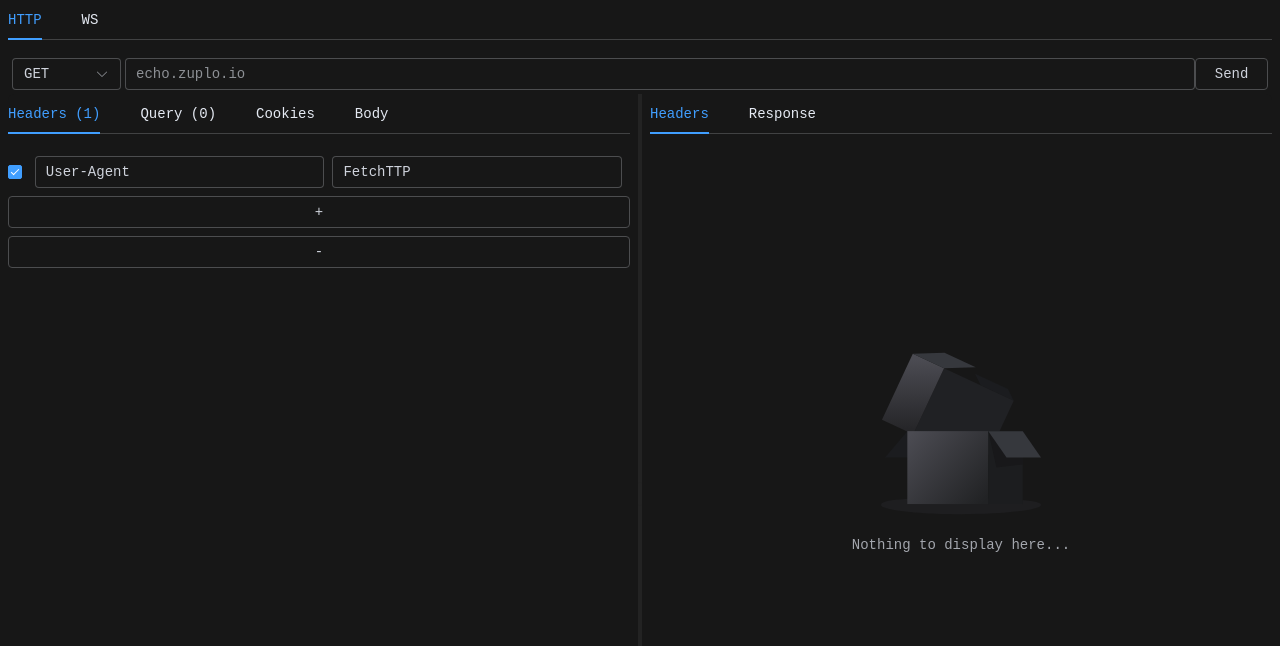
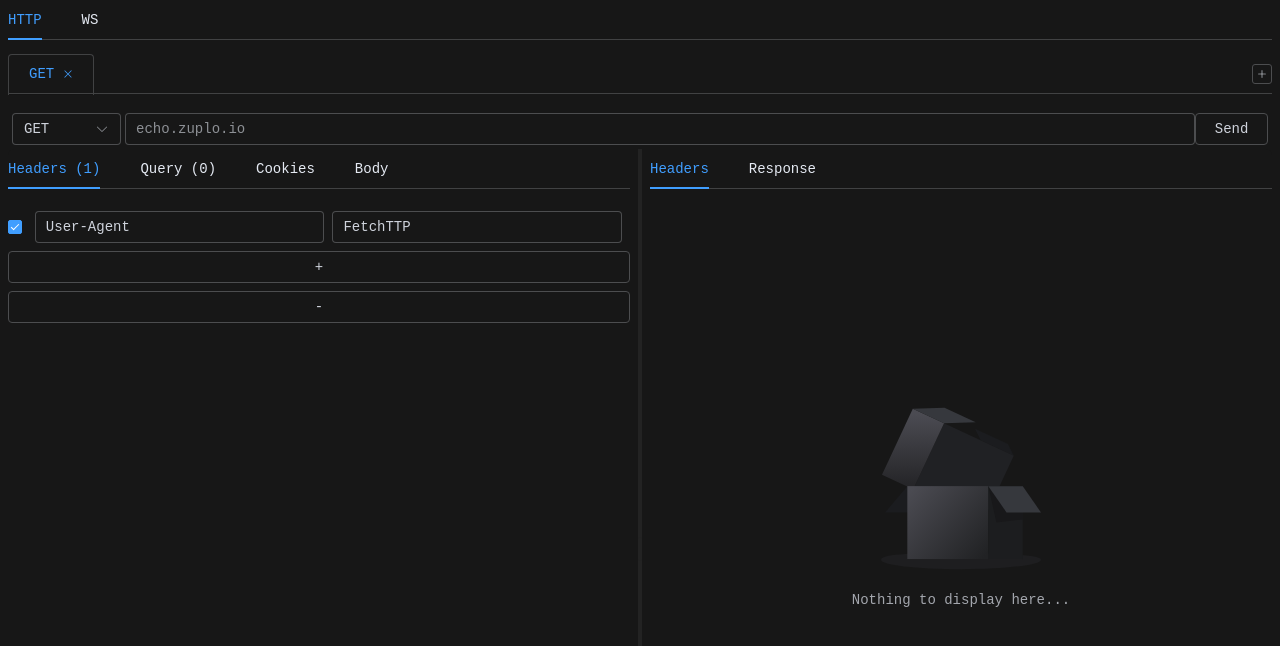
Before and after one commit to lorypelli/FetchTTP, a Vue app in the folder frontend/: page / in a window 1280 px wide. Shown: the top 646 px of the page. Built offline with nearby package versions, Linux system fonts and the light colour scheme; a web font is replaced by a local one.

Commit message:
starting tabs

```diff
--- a/frontend/src/components/HTTP.vue
+++ b/frontend/src/components/HTTP.vue
@@ -1,5 +1,5 @@
 <script setup lang="ts">
-import { ElButton, ElInput, ElNotification, ElOption, ElSelect } from 'element-plus';
+import { ElButton, ElInput, ElNotification, ElOption, ElSelect, ElTabPane, ElTabs, TabPaneName } from 'element-plus';
 import { HTTP } from '../../wailsjs/go/main/App.js';
 import { ref } from 'vue';
 import Split from './Split.vue';
@@ -10,7 +10,9 @@ defineOptions({
         ElInput,
         ElOption,
         ElSelect,
-        Split
+        Split,
+        ElTabs,
+        ElTabPane
     }
 });
 const select = ref('GET');
@@ -50,7 +52,11 @@ export default {
             status: '',
             header: {},
             response: '',
-            url: ''
+            url: '',
+            tabs: [{
+                select: 'GET',
+                input: ''
+            }]
         };
     },
     methods: {
@@ -63,6 +69,17 @@ export default {
         handleBody(b: string) {
             body = b;
         },
+        handleTab(targetName: TabPaneName | undefined, action: 'add' | 'remove') {
+            switch (action) {
+            case 'add': {
+                this.tabs.push({
+                    select: 'GET',
+                    input: ''
+                });
+                break;
+            }
+            }
+        },
         update(res: Response) {
             this.status = res.Status;
             this.header = res.Header;
@@ -74,8 +91,10 @@ export default {
 </script>
 
 <template>
+    <ElTabs type="card" editable v-on:edit="handleTab">
+        <ElTabPane :label="item.select" v-for="(item, index) in tabs" :key="index">
             <div class="flex p-1 space-x-1">
-        <ElSelect class="w-32" v-model="select">
+                <ElSelect class="w-32" v-model="item.select">
                     <ElOption value="GET" />
                     <ElOption value="HEAD" />
                     <ElOption value="POST" />
@@ -86,7 +105,7 @@ export default {
                     <ElOption value="TRACE" />
                     <ElOption value="PATCH" />
                 </ElSelect>
-        <ElInput v-model="input" placeholder="echo.zuplo.io"></ElInput>
+                <ElInput v-model="item.input" placeholder="echo.zuplo.io"></ElInput>
                 <ElButton class="w-20" v-on:click="() => {
             if (input) {
                 if (!input.startsWith('http://') && !input.startsWith('https://')) {
@@ -119,5 +138,8 @@ export default {
             }
         }">Send</ElButton>
             </div>
-    <Split :url="url" :status="status" :header="header" :response="response" type='http' v-on:headers="handleHeader" v-on:query="handleQuery" v-on:body="handleBody" />
+            <Split :url="url" :status="status" :header="header" :response="response" type='http'
+                v-on:headers="handleHeader" v-on:query="handleQuery" v-on:body="handleBody" />
+        </ElTabPane>
+    </ElTabs>
 </template>
```
Lines whose indentation alone changed are shown as unchanged.
